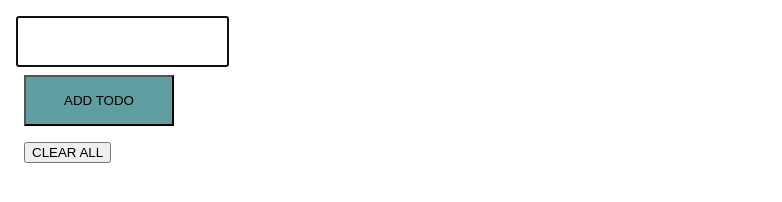
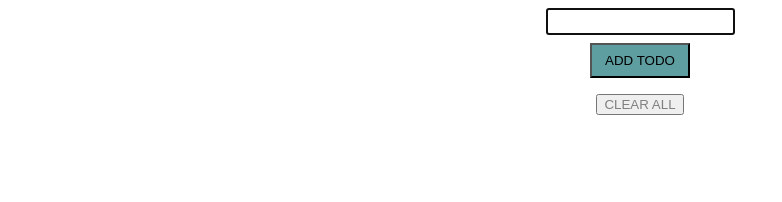
Before and after one commit to anttituomola/todo-app-2-js, a plain HTML site: page index.html in a window 1280 px wide. Shown: the whole page, without its empty margins (0-782 px from the left). Drawn offline with Linux system fonts and the light colour scheme.

Commit message:
improved styling

```diff
--- a/index.html
+++ b/index.html
@@ -1,5 +1,6 @@
 <!DOCTYPE html>
 <html lang="en">
+
 <head>
     <meta charset="UTF-8">
     <meta http-equiv="X-UA-Compatible" content="IE=edge">
@@ -7,12 +8,16 @@
     <title>Todo App, plain JS</title>
     <link rel="stylesheet" href="styles.css">
 </head>
+
 <body>
-    <input id="input-el" />
-    <button id="button-el">ADD TODO</button>
-    <button id="clear-el">CLEAR ALL</button>
-    <div id="todoRender-el"></div>
+    <div id="container">
+        <input id="input-el" />
+        <button id="button-el">ADD TODO</button>
+        <button id="clear-el">CLEAR ALL</button>
+        <div id="todoRender-el"></div>
+    </div>
 
     <script src="index.js"></script>
 </body>
+
 </html>
--- a/styles.css
+++ b/styles.css
@@ -1,9 +1,14 @@
-body {
-    margin: 1rem;
+#container {
+    margin: 0 auto;
+    display: flex;
+    flex-direction: column;
+    max-width: 500px;
+    align-items: center;
+    justify-content: center;
 }
 
 #input-el {
-    padding: 1rem;
+    padding: 0.25rem;
 }
 
 #button-el {
@@ -11,13 +16,24 @@ body {
     background-color: cadetblue;
     display: block;
     margin-top: 10px;
-    width: 150px;
-    padding: 1rem;
+    width: 100px;
+    padding: 0.5rem;
     margin: 0.5rem;
+}
+
+#button-el:hover {
+    background-color: green;
+    cursor: pointer;
 }
 
 #clear-el {
     margin: 0.5rem;
+    color: grey;
+}
+
+#clear-el:hover {
+    background-color: red;
+    cursor: pointer;
 }
 
 #todoRender-el {
```
